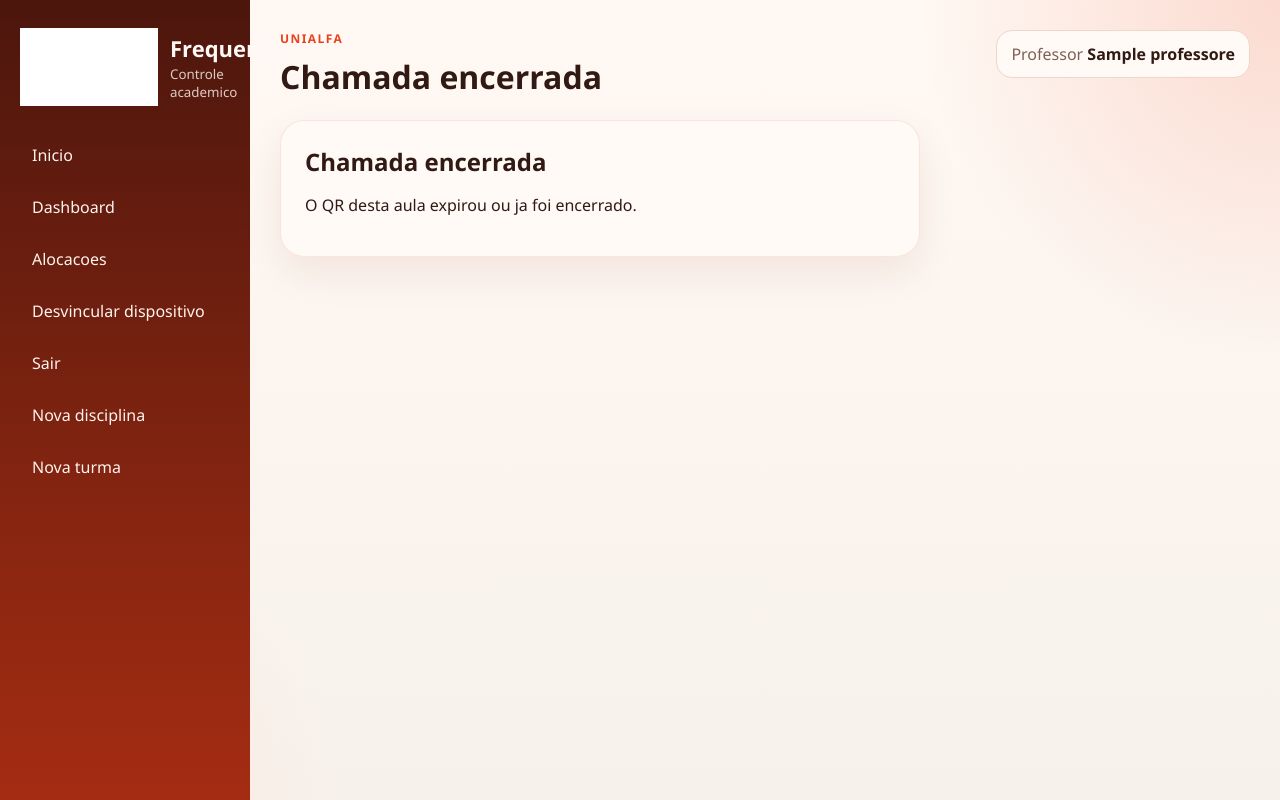
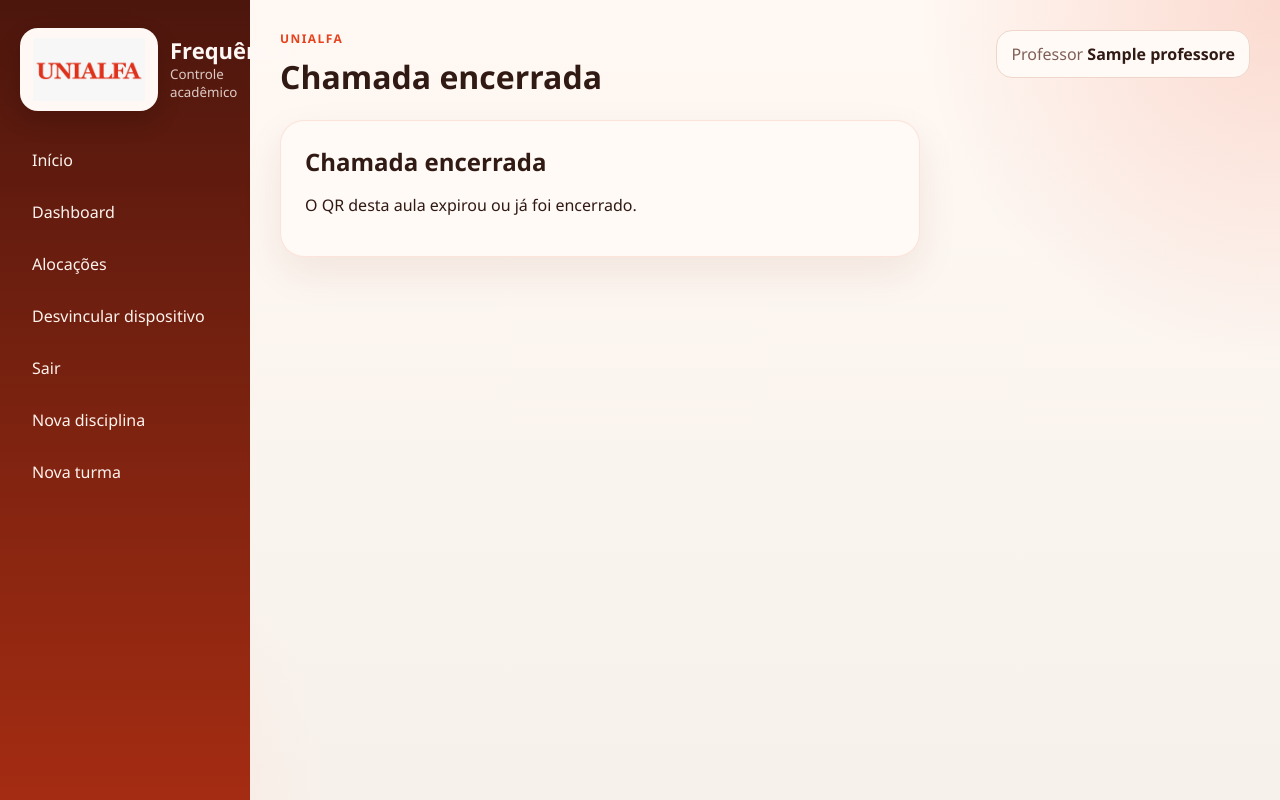
Before and after one commit to frequencia-alfa/frequencia, a Flask app: page /aula/5b100702-f911-42da-9378-284bda319d0d in a window 1280 px wide. Run offline with Flask 3, Linux system fonts and the light colour scheme; the visitor is signed in with stand-in values (Sample User, id 1); tables that the repository leaves empty hold one stand-in row (values such as "Sample post"); a database or web service that is not in the repository returns one stand-in record (values such as "Sample title"); some libraries are stand-ins or nearby versions.

Commit message:
Corrige logo, acentuacao e formato de data no dashboard

```diff
--- a/app.py
+++ b/app.py
@@ -336,6 +336,13 @@ def aula_ativa(aula_row):
     return aula_row["status"] == "aberta" and datetime.utcnow() <= expira_em
 
 
+def format_display_date(date_value):
+    try:
+        return datetime.fromisoformat(str(date_value)).strftime("%d-%m-%Y")
+    except (TypeError, ValueError):
+        return str(date_value)
+
+
 def first_existing_value(row, column_names):
     for column_name in column_names:
         if column_name in row and str(row.get(column_name, "")).strip():
@@ -396,7 +403,7 @@ def home():
 
     return render_template(
         "home.html",
-        title="Inicio",
+        title="Início",
         professor=professor,
         stats=stats,
     )
@@ -422,7 +429,7 @@ def novo_professor():
             )
             conn.commit()
         except sqlite3.IntegrityError:
-            return render_message("Cadastro de Professor", "Ja existe professor com esse e-mail.")
+            return render_message("Cadastro de Professor", "Já existe professor com esse e-mail.")
         return redirect("/login")
 
     return render_template("novo_professor.html", title="Cadastrar Professor")
@@ -440,7 +447,7 @@ def login():
         if not professor or not professor["senha_hash"] or not check_password_hash(
             professor["senha_hash"], senha
         ):
-            return render_message("Login", "E-mail ou senha invalidos.")
+            return render_message("Login", "E-mail ou senha inválidos.")
         session["professor_id"] = professor["id"]
         return redirect("/dashboard")
 
@@ -459,7 +466,7 @@ def nova_disciplina():
         codigo = request.form["codigo"].strip().upper()
         nome = request.form["nome"].strip()
         if not codigo or not nome:
-            return render_message("Nova Disciplina", "Preencha codigo e nome.")
+            return render_message("Nova Disciplina", "Preencha código e nome.")
         try:
             conn.execute(
                 "INSERT INTO disciplinas (codigo, nome) VALUES (?, ?)",
@@ -467,7 +474,7 @@ def nova_disciplina():
             )
             conn.commit()
         except sqlite3.IntegrityError:
-            return render_message("Nova Disciplina", "Ja existe disciplina com esse codigo.")
+            return render_message("Nova Disciplina", "Já existe disciplina com esse código.")
         return redirect("/")
 
     return render_template("nova_disciplina.html", title="Nova Disciplina")
@@ -478,12 +485,12 @@ def nova_turma():
     if request.method == "POST":
         codigo = request.form["codigo"].strip().upper()
         if not codigo:
-            return render_message("Nova Turma", "Informe o codigo da turma.")
+            return render_message("Nova Turma", "Informe o código da turma.")
         try:
             conn.execute("INSERT INTO turmas (codigo) VALUES (?)", (codigo,))
             conn.commit()
         except sqlite3.IntegrityError:
-            return render_message("Nova Turma", "Ja existe turma com esse codigo.")
+            return render_message("Nova Turma", "Já existe turma com esse código.")
         return redirect("/")
 
     return render_template("nova_turma.html", title="Nova Turma")
@@ -509,7 +516,7 @@ def alocacoes():
             )
             conn.commit()
         except sqlite3.IntegrityError:
-            return render_message("Alocacoes", "Esse vinculo ja existe para o professor.")
+            return render_message("Alocações", "Esse vínculo já existe para o professor.")
         return redirect("/alocacoes")
 
     disciplinas = conn.execute("SELECT id, codigo, nome FROM disciplinas ORDER BY nome").fetchall()
@@ -528,7 +535,7 @@ def alocacoes():
 
     return render_template(
         "alocacoes.html",
-        title="Alocacoes",
+        title="Alocações",
         professor=professor,
         disciplinas=disciplinas,
         turmas=turmas,
@@ -549,7 +556,7 @@ def remover_alocacao(alocacao_id):
     )
     conn.commit()
     if removed.rowcount == 0:
-        return render_message("Alocacoes", "Vinculo nao encontrado para esse professor.")
+        return render_message("Alocações", "Vínculo não encontrado para esse professor.")
     return redirect(url_for("alocacoes"))
 
 
@@ -579,7 +586,7 @@ def dashboard():
                 "id": aula["id"],
                 "turma_codigo": aula["turma_codigo"],
                 "disciplina_nome": aula["disciplina_nome"],
-                "data": aula["data"],
+                "data": format_display_date(aula["data"]),
                 "status_label": "Ativa" if aula_ativa(aula) else "Encerrada",
                 "ativa": aula_ativa(aula),
             }
@@ -618,7 +625,7 @@ def importar(alocacao_id):
         except Exception:
             return render_message(
                 "Importacao",
-                "Nao foi possivel ler a planilha. Verifique se o arquivo segue o modelo esperado.",
+                "Não foi possível ler a planilha. Verifique se o arquivo segue o modelo esperado.",
             )
 
         inserted = 0
@@ -690,7 +697,7 @@ def iniciar(alocacao_id):
     if alunos_total == 0:
         return render_message(
             "Iniciar Aula",
-            "Essa turma ainda nao possui alunos importados. Importe a lista antes de abrir a chamada.",
+            "Essa turma ainda não possui alunos importados. Importe a lista antes de abrir a chamada.",
         )
 
     if request.method == "POST":
@@ -776,14 +783,14 @@ def aula(aula_id):
     if not aula_row:
         return render_message("Chamada", "Aula nao encontrada.")
     if not aula_ativa(aula_row):
-        return render_message("Chamada encerrada", "O QR desta aula expirou ou ja foi encerrado.")
+        return render_message("Chamada encerrada", "O QR desta aula expirou ou já foi encerrado.")
 
     dispositivo = request.cookies.get("device") or str(uuid.uuid4())
 
     if request.method == "POST":
         codigo = request.form["codigo"].strip()
         if not codigo:
-            return render_message("Chamada", "Informe sua matricula.")
+            return render_message("Chamada", "Informe sua matrícula.")
 
         aluno = conn.execute(
             "SELECT codigo, nome FROM alunos WHERE codigo = ? AND turma_id = ?",
@@ -796,7 +803,7 @@ def aula(aula_id):
         if vinculo_dispositivo and vinculo_dispositivo["codigo"] != codigo:
             return render_message(
                 "Chamada",
-                "Este dispositivo ja esta vinculado a outra matricula. Solicite desvinculacao ao professor.",
+                "Este dispositivo já está vinculado a outra matrícula. Solicite desvinculação ao professor.",
             )
 
         presenca_existente = conn.execute(
@@ -815,15 +822,15 @@ def aula(aula_id):
 
         resp = make_response(
             render_message(
-                "Presenca confirmada",
-                f"Presenca registrada para {aluno['nome']}.",
+                "Presença confirmada",
+                f"Presença registrada para {aluno['nome']}.",
             )
         )
         resp.set_cookie("codigo", codigo, max_age=60 * 60 * 24 * 180, httponly=True, samesite="Lax")
         resp.set_cookie("device", dispositivo, max_age=60 * 60 * 24 * 180, httponly=True, samesite="Lax")
         return resp
 
-    return render_template("confirmar_presenca.html", title="Confirmar Presenca", aula=aula_row)
+    return render_template("confirmar_presenca.html", title="Confirmar Presença", aula=aula_row)
 
 
 @app.route("/buscar_aluno/<int:turma_id>")
@@ -870,7 +877,7 @@ def desvincular():
         codigo = request.form["codigo"].strip()
         conn.execute("DELETE FROM dispositivos WHERE codigo = ?", (codigo,))
         conn.commit()
-        return render_message("Desvinculacao", "Dispositivo removido para a matricula informada.")
+        return render_message("Desvinculação", "Dispositivo removido para a matrícula informada.")
 
     return render_template("desvincular.html", title="Desvincular Dispositivo")
 
@@ -893,7 +900,7 @@ def relatorio(aula_id):
         (aula_id, professor["id"]),
     ).fetchone()
     if not aula_row:
-        return render_message("Relatorio", "Aula nao encontrada para esse professor.")
+        return render_message("Relatório", "Aula não encontrada para esse professor.")
 
     presentes = conn.execute(
         """
@@ -922,7 +929,7 @@ def relatorio(aula_id):
     resumo = {"total": total, "presentes": qtd, "faltantes": faltas, "perc": perc}
     return render_template(
         "relatorio.html",
-        title="Relatorio",
+        title="Relatório",
         aula=aula_row,
         presentes=presentes,
         resumo=resumo,
--- a/static/style.css
+++ b/static/style.css
@@ -49,22 +49,35 @@ a {
     gap: 12px;
     color: #fff8f4;
     margin-bottom: 28px;
+    text-decoration: none;
+}
+
+.brand-badge {
+    display: inline-flex;
+    align-items: center;
+    justify-content: center;
+    background: #fff8f4;
+    border-radius: 18px;
+    padding: 10px 12px;
+    min-width: 138px;
+    box-shadow: 0 10px 24px rgba(0, 0, 0, 0.16);
 }
 
 .brand-logo {
-    width: 138px;
+    width: 112px;
     max-width: 100%;
     display: block;
-    filter: brightness(0) invert(1);
 }
 
 .brand-text {
     display: grid;
     gap: 2px;
+    min-width: 0;
 }
 
 .brand-text strong {
     font-size: 22px;
+    line-height: 1.1;
 }
 
 .brand-text small {
--- a/templates/base.html
+++ b/templates/base.html
@@ -3,25 +3,27 @@
 <head>
     <meta charset="utf-8">
     <meta name="viewport" content="width=device-width, initial-scale=1">
-    <title>{{ title }} | Frequencia</title>
+    <title>{{ title }} | Frequência</title>
     <link rel="stylesheet" href="{{ url_for('static', filename='style.css') }}">
 </head>
 <body>
     <div class="page-shell">
         <aside class="sidebar">
             <a class="brand" href="{{ url_for('home') }}">
-                <img class="brand-logo" src="{{ url_for('logo_asset') }}" alt="UNIALFA">
+                <span class="brand-badge">
+                    <img class="brand-logo" src="{{ url_for('logo_asset') }}" alt="UNIALFA">
+                </span>
                 <span class="brand-text">
-                    <strong>Frequencia</strong>
-                    <small>Controle academico</small>
+                    <strong>Frequência</strong>
+                    <small>Controle acadêmico</small>
                 </span>
             </a>
 
             <nav class="menu">
-                <a href="{{ url_for('home') }}">Inicio</a>
+                <a href="{{ url_for('home') }}">Início</a>
                 {% if session_professor %}
                 <a href="{{ url_for('dashboard') }}">Dashboard</a>
-                <a href="{{ url_for('alocacoes') }}">Alocacoes</a>
+                <a href="{{ url_for('alocacoes') }}">Alocações</a>
                 <a href="{{ url_for('desvincular') }}">Desvincular dispositivo</a>
                 <a href="{{ url_for('logout') }}">Sair</a>
                 {% else %}
```
